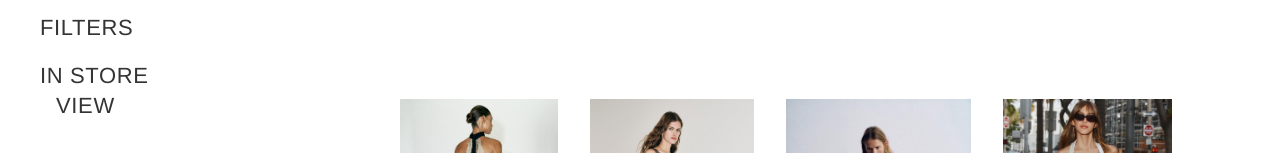
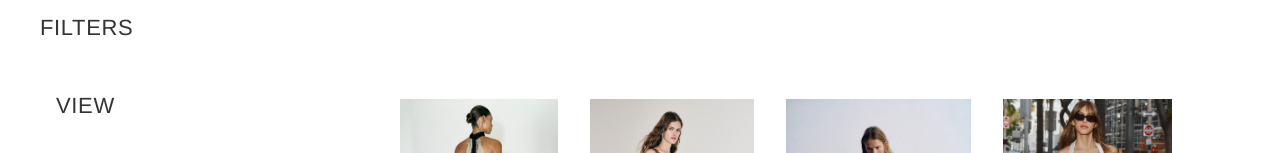
Before and after one commit to Verahvilasboas/websitetest, a React (Create React App) app: page /loja in a window 1280 px wide. Shown: the part 585-738 px from the top of the page. Built offline with nearby package versions, Linux system fonts and the light colour scheme.

Commit message:
Remove In store sidebar button
Remove the unused In store button from the sidebar navigation.

```diff
--- a/src/Components/SideBar.js
+++ b/src/Components/SideBar.js
@@ -96,7 +96,7 @@ export default function Sidebar({
           Filters {activeFilterCount > 0 && `(${activeFilterCount})`}
         </button>
 
-        <button className="link">In store</button>
+
       </nav>
 
       {/* Escolha de vista: 1 = um vestido grande, 2 = duas colunas, 3 = quatro colunas */}
```
